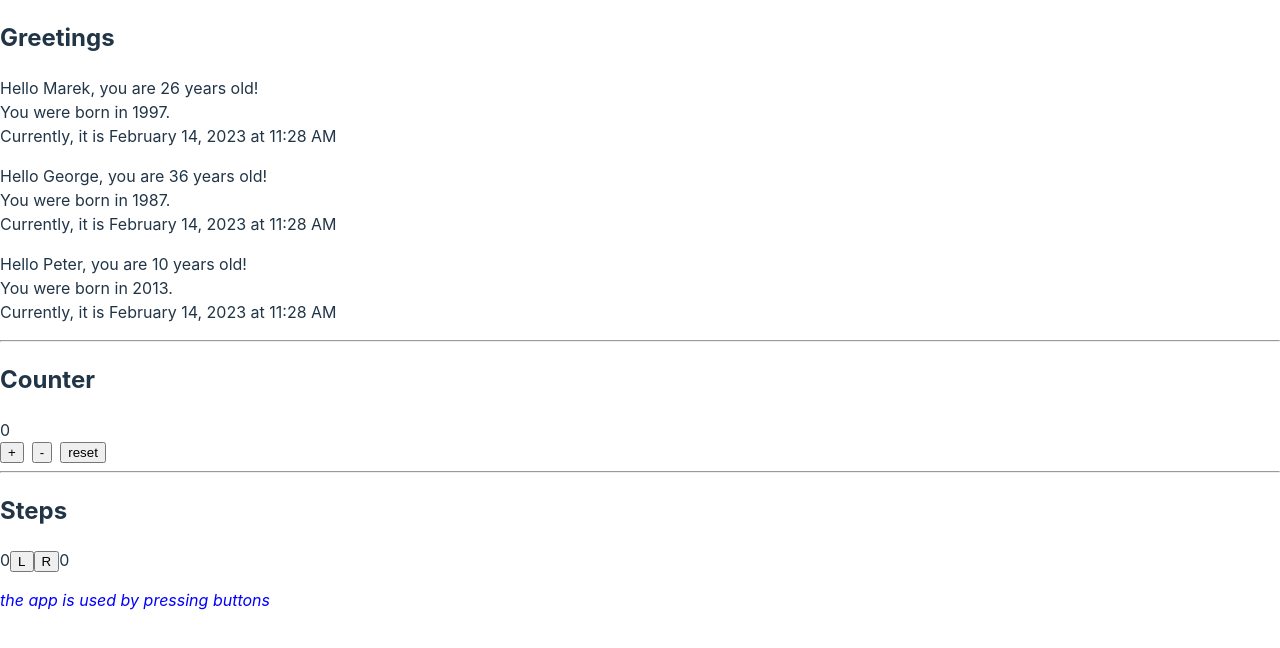
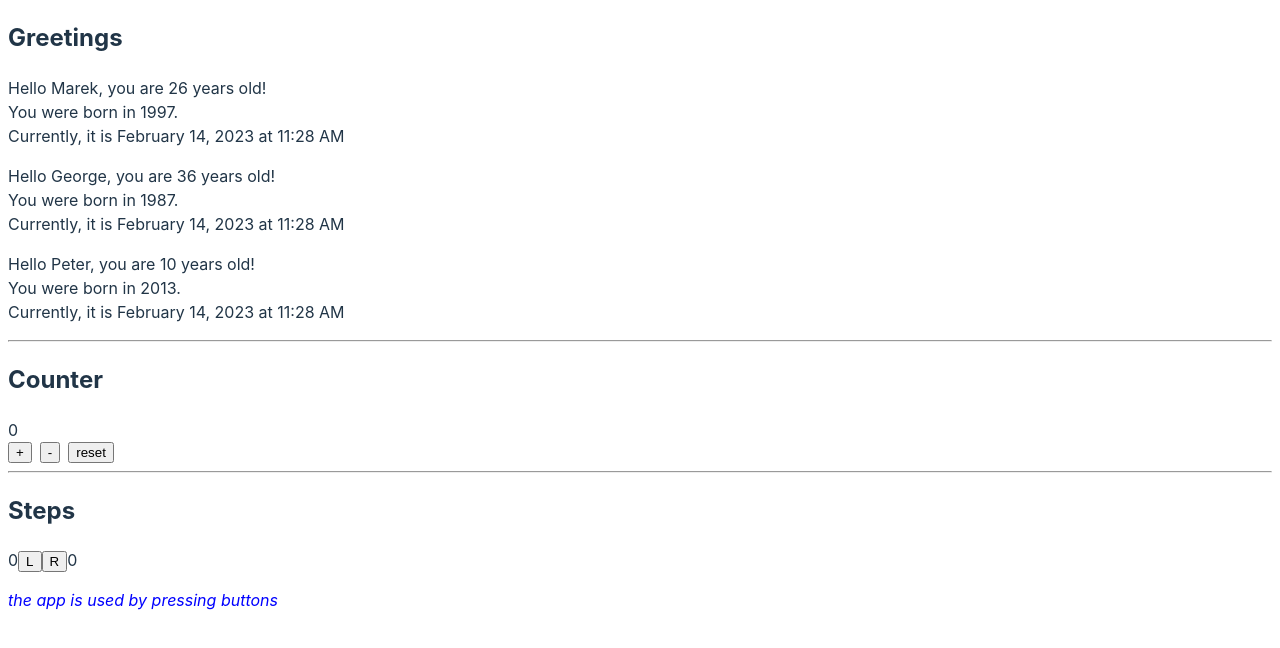
Before and after one commit to zelinka-marek/fullstack-part1, a React (Vite) app: page / in a window 1280 px wide. Shown: the top 648 px of the page. Built offline with nearby package versions, Linux system fonts and the light colour scheme.

Commit message:
fix body style

```diff
--- a/src/styles/main.css
+++ b/src/styles/main.css
@@ -13,10 +13,6 @@
   -webkit-text-size-adjust: 100%;
 }
 
-body {
-  margin: 0;
-}
-
 a {
   font-weight: 500;
   color: #747bff;
```
